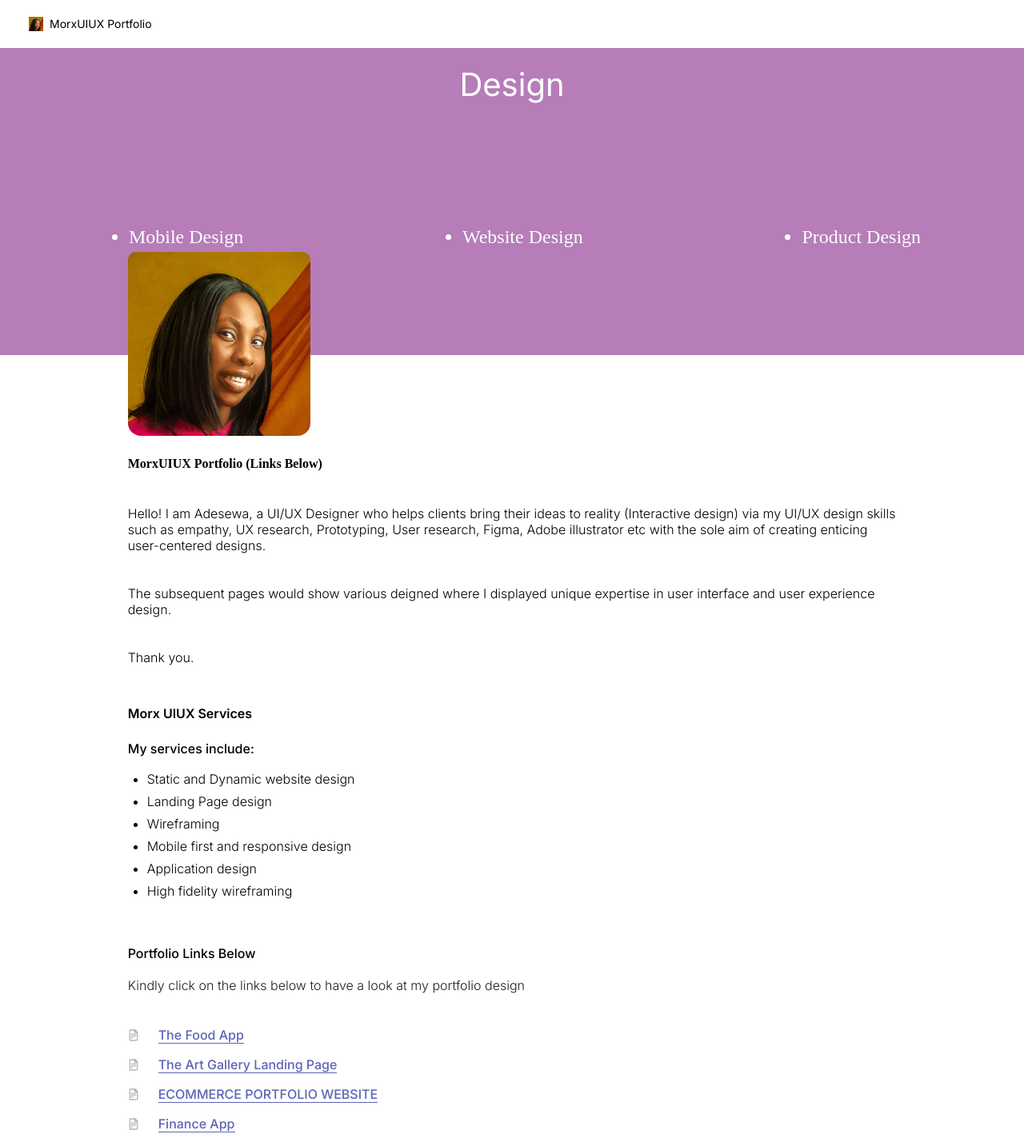
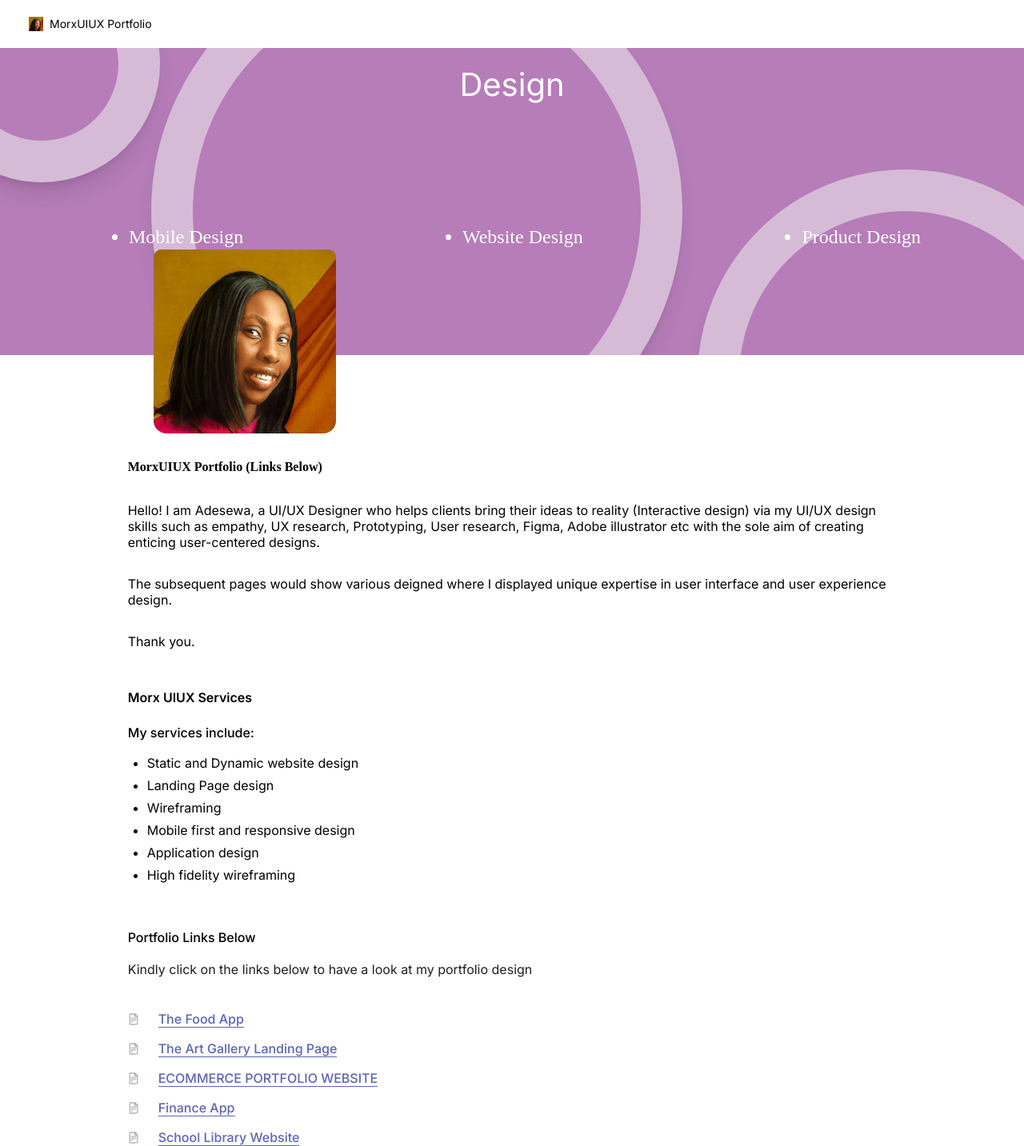
Before and after one commit to okste1234/MorxUIUX-portfolio, a Next.js app: page /design in a window 1280 px wide. Shown: the top 1433 px of the page at 80% size. Built offline with nearby package versions, Linux system fonts and the light colour scheme.

Commit message:
positioning update

```diff
--- a/app/components/Contents.jsx
+++ b/app/components/Contents.jsx
@@ -6,31 +6,33 @@ const Contents = () => {
 	const link = "https://www.figma.com/file/";
 
 	return (
-		<div className="w-full 2xl:w-2/3 xl:w-5/6 m-auto mt-2 mb-10 sm:mt-32 lg:mt-28 sm:mb-28 px-2 sm:px-[53px]">
+		<div className="w-full 2xl:w-2/3 xl:w-5/6 m-auto mt-2 mb-10 sm:mt-32 sm:mb-28 px-2 sm:px-[53px]">
 			<div className="text-[16px] mb-6 sm:mb-8 xl:mb-12">
 				<Link href={"#links"}>
-					<p className="font-semibold sm:font-bold sm:pt-3 pb-3 sm:pb-4 xl:pb-10 font2">
+					<p className="font-semibold sm:font-bold sm:pt-3 lg:pt-6 xl:pt-0 pb-3 sm:pb-4 xl:pb-8 font2">
 						MorxUIUX Portfolio (Links Below)
 					</p>
 				</Link>
-				<p className="font-light pb-3 sm:pb-4 xl:pb-10 text-sm xs:text-[16px]">
+				<p className="font-light sm:font-normal pb-3 sm:pb-4 xl:pb-8 text-sm xs:text-[16px]">
 					Hello! I am Adesewa, a UI/UX Designer who helps clients bring their
 					ideas to reality (Interactive design) via my UI/UX design skills such
 					as empathy, UX research, Prototyping, User research, Figma, Adobe
 					illustrator etc with the sole aim of creating enticing user-centered
 					designs.
 				</p>
-				<p className="font-light pb-3 sm:pb-4 xl:pb-10 text-sm xs:text-[16px]">
+				<p className="font-light sm:font-normal pb-3 sm:pb-4 xl:pb-8 text-sm xs:text-[16px]">
 					The subsequent pages would show various deigned where I displayed
 					unique expertise in user interface and user experience design.
 				</p>
-				<p className="font-light text-sm xs:text-[16px]">Thank you.</p>
+				<p className="font-light sm:font-normal text-sm xs:text-[16px]">
+					Thank you.
+				</p>
 			</div>
 
 			<div className="mt-0 sm:mt-2 text-[16px] mb-4 sm:mb-12">
 				<h3 className="pb-4 sm:pb-5 font-semibold">Morx UIUX Services</h3>
 				<h4 className="font-medium pb-4">My services include:</h4>
-				<ul className="font-light list-disc pl-6">
+				<ul className="font-light sm:font-normal list-disc pl-6">
 					<li className="pb-2 text-sm xs:text-[16px]">
 						Static and Dynamic website design
 					</li>
@@ -47,7 +49,7 @@ const Contents = () => {
 			</div>
 			<div className="text-base mb-9" id="links">
 				<h3 className="font-medium">Portfolio Links Below</h3>
-				<p className="text-[#1E1E1E] font-light py-2 sm:py-4">
+				<p className="text-[#1E1E1E] font-light sm:font-normal py-2 sm:py-4">
 					Kindly click on the links below to have a look at my portfolio design
 				</p>
 				<div className="my-2">
--- a/app/components/Header.jsx
+++ b/app/components/Header.jsx
@@ -5,6 +5,7 @@ import React from "react";
 const Header = () => {
 	return (
 		<div className="">
+			<div className="bg-white">
 				<Link
 					href={"/"}
 					className="font1 inline-flex items-center py-3 ml-2 sm:py-5 sm:ml-9"
@@ -18,26 +19,35 @@ const Header = () => {
 					/>
 					<p className="text-xs sm:text-sm">MorxUIUX Portfolio</p>
 				</Link>
-			<div className="bg-[#B67DB8] h-72 sm:h-96 max-w-full m-auto text-white">
-				<div className="text-center pt-2 sm:pt-4">
+			</div>
+			<div className="relative bg-[#B67DB8] h-72 sm:h-96 max-w-full m-auto text-white">
+				<div className="overflow-hidden absolute w-full h-full">
+					<span className="absolute -top-1/3 -left-24 shadow-xl border-[52px] border-[#D6BBD7] rounded-full p-24"></span>
+					<span className="absolute -top-1/3 right-1/3 shadow-xl border-[52px] border-[#D6BBD7] rounded-full p-[280px]"></span>
+					<span className="absolute -bottom-72 -right-28 shadow-xl border-[52px] border-[#D6BBD7] rounded-full p-52"></span>
+				</div>
+
+				<div className="relative text-center pt-2 sm:pt-4">
 					<h1 className="text-[40px] font-normal">Design</h1>
 				</div>
-				<div className="xfold:text-xl sm:text-2xl ml-8 font-normal pt-6 pb-0 sm:pt-36 sm:pb-20 font2">
+				<div className="relative text-xl xs:text-2xl ml-8 font-medium pt-6 pb-0 sm:pt-36 sm:pb-20 font2">
 					<ol className="gap-4 flex flex-col sm:flex-row justify-around list-disc">
 						<li>Mobile Design</li>
 						<li>Website Design</li>
 						<li>Product Design</li>
 					</ol>
-				</div>
-			</div>
-			<div className="absolute right-2 sm:left-0 top-[14%] sm:top-[27%] sm:ml-12 md2:top-[22%] lg:top-[45%] xl:top-1/3 2xl:ml-80 lg:ml-14 xl:ml-40 -z-0">
+
+					<div className="absolute top-3.5 xfold:top-2.5 sm:top-2/3 xl:top-1/2 right-2 sm:left-0 sm:ml-12 lg:ml-14 xl:ml-40 2xl:ml-80 -z-0">
 						<Image
 							src={"/img2.png"}
 							height={231}
 							width={228}
 							alt="img"
-					className="pt-12 xfold:pt-6 sm:pt-8 lg:pt-12 rounded-2xl w-[100px] xfold:w-[130px] sm:w-[228px]"
+							style={{ width: "auto", height: "auto" }}
+							className="pt-5 sm:pt-8 lg:pt-12 rounded-2xl w-[100px] xfold:w-[130px] sm:w-[228px]"
 						/>
+					</div>
+				</div>
 			</div>
 		</div>
 	);
--- a/app/components/Links.jsx
+++ b/app/components/Links.jsx
@@ -8,7 +8,13 @@ const Links = ({ href, text }) => {
 			target="_blank"
 			className="pt-4 flex gap-6 text-[#5C65B4]"
 		>
-			<Image src={"/docx.svg"} height={14} width={14} alt="link" />
+			<Image
+				src={"/docx.svg"}
+				height={14}
+				width={14}
+				alt="link"
+				style={{ width: "auto", height: "auto" }}
+			/>
 
 			<p className="font-medium text-sm xs:text-[16px] border-b border-[#5c65b4]">
 				{text}
--- a/app/components/Onboarding.jsx
+++ b/app/components/Onboarding.jsx
@@ -24,15 +24,23 @@ const Onboarding = () => {
 
 	return (
 		<div>
-			<div className="relative">
+			<div className="relative overflow-y-hidden">
+				<div className="-z-20">
+					<div className="absolute -left-20 xfold:-left-8 md:left-0 -top-4 md:top-48">
+						<div>
+							<span className="shadow-xl border-8 border-[#D6BBD7] rounded-[100%] p-24"></span>
+						</div>
 						<div className="">
+							<span className="bg-white absolute -left-28 shadow-2xl border-8 border-[#D6BBD7] rounded-[100%] p-24"></span>
+						</div>
+					</div>
+					<div className="absolute -right-20 xfold:-right-16 xs:right-8 bottom-10 lg:bottom-16">
 						<div>
-						<div></div>
-						<div></div>
+							<span className="shadow-2xl border-8 border-[#D6BBD7] rounded-[100%] p-24"></span>
 						</div>
-					<div>
-						<div></div>
-						<div></div>
+						<div className="">
+							<span className="bg-white absolute -left-32 shadow-2xl border-8 border-[#D6BBD7] rounded-[100%] p-24"></span>
+						</div>
 					</div>
 				</div>
 				<div className="w-5/6 m-auto flex flex-col">
@@ -92,7 +100,7 @@ const Onboarding = () => {
 						</dialog>
 					</div>
 
-					<div className="my-4">
+					<div className="my-4 z-20">
 						<div className="text-center flex-col flex items-center mb-3">
 							<Image
 								src="/img.png"
@@ -100,6 +108,7 @@ const Onboarding = () => {
 								width={167}
 								height={167}
 								priority
+								style={{ width: "auto", height: "auto" }}
 								className="object-cover object-center border rounded-full items-center"
 							/>
 							<h3 className="text-center text-xl mt-4 font-bold">@Morxuiux</h3>
@@ -154,6 +163,7 @@ const Onboarding = () => {
 									</div>
 								</button>
 							</div>
+							<div>
 								<button
 									onClick={(e) => mailHandler(e)}
 									id="mail"
@@ -169,6 +179,8 @@ const Onboarding = () => {
 								</button>
 							</div>
 						</div>
+						<div className="mb-20"></div>
+					</div>
 				</div>
 			</div>
 		</div>
```
Lines whose indentation alone changed are shown as unchanged.
